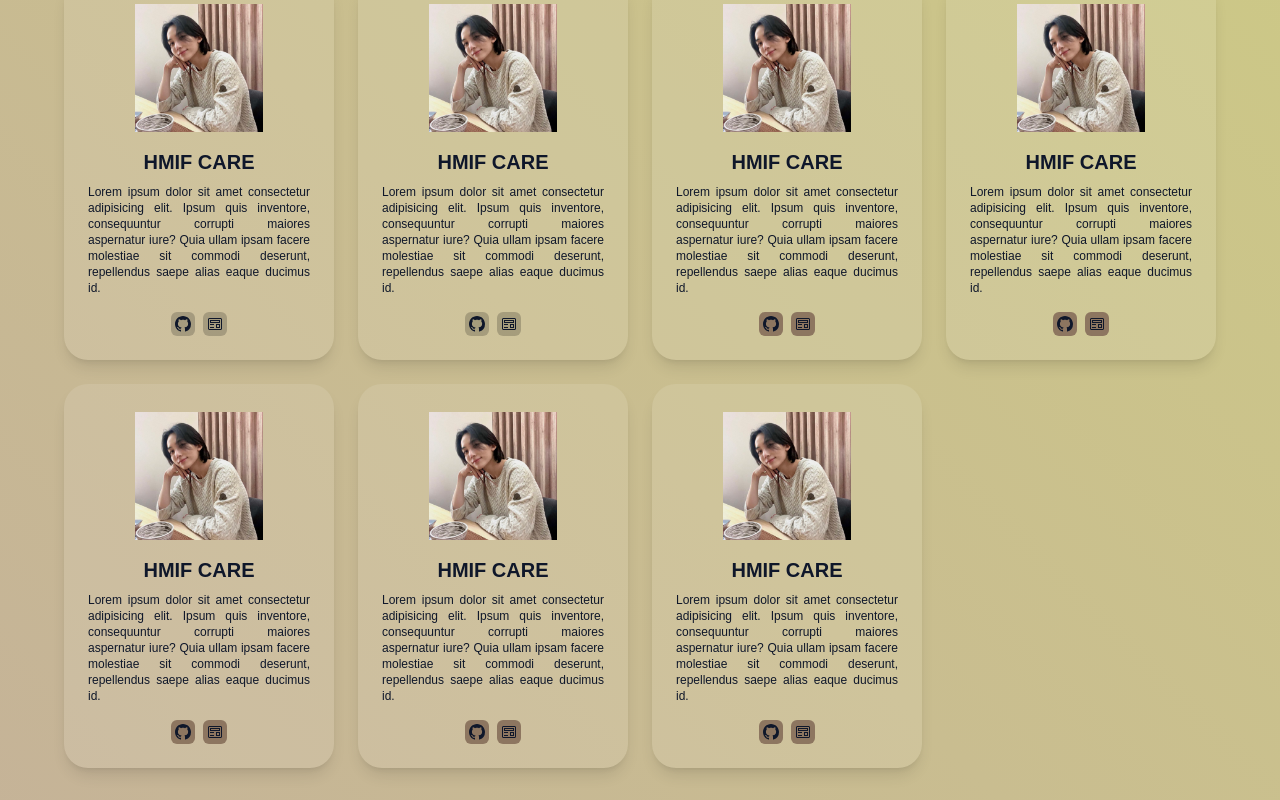
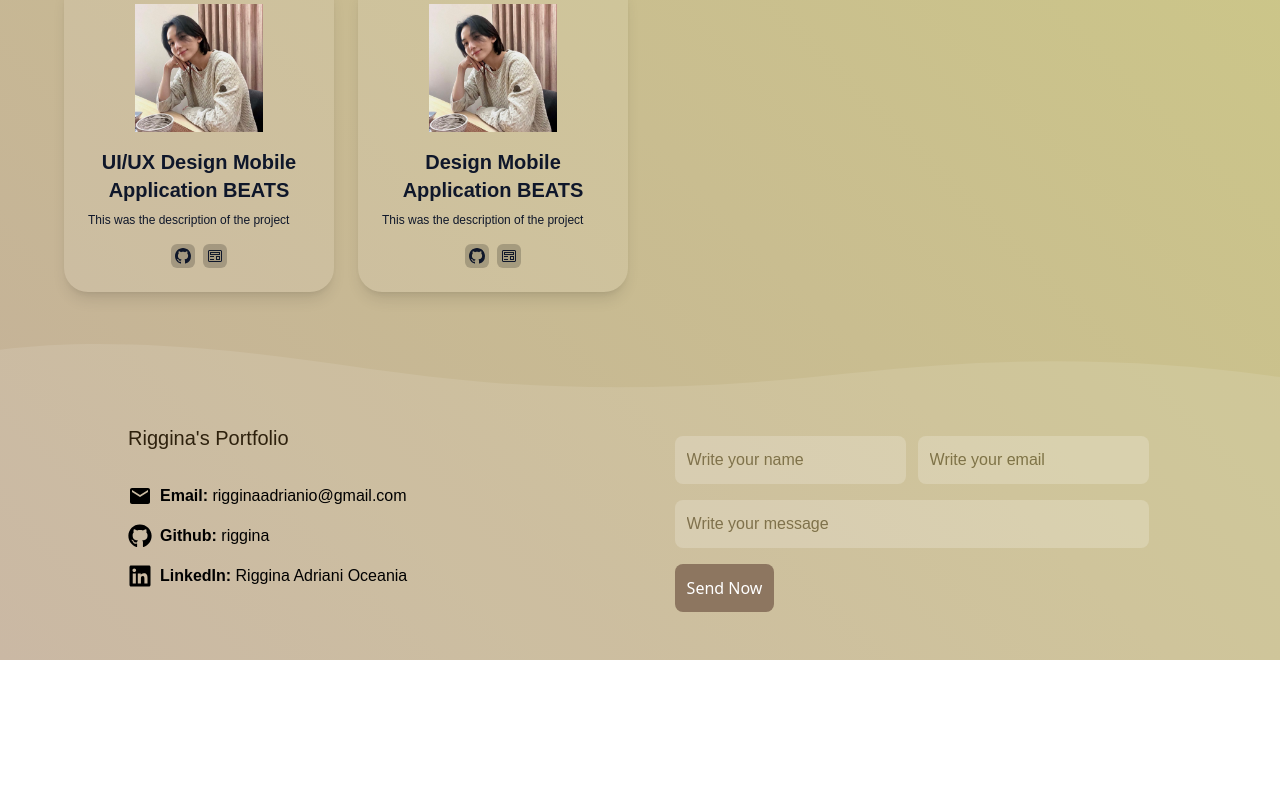
Before and after one commit to riggina/portfolio, a React (Create React App) app: page / in a window 1280 px wide. Shown: the part 1600-2400 px from the top of the page. After the commit the page ends 2260 px from the top, so only its background shows below. Built offline with nearby package versions, Linux system fonts and the light colour scheme.

Commit message:
adding file.json for projects

```diff
--- a/src/components/sections/Landing.jsx
+++ b/src/components/sections/Landing.jsx
@@ -20,8 +20,8 @@ export default function Landing() {
                                     d="M336.2,130.05C261.69,118,16.52,122,20.65,244.29c4.17,123,484.3,299.8,734.57,108.37,244-186.65-337.91-311-546.54-268.47"
                                     fill="none"
                                     stroke="#E5EB90"
-                                    stroke-miterlimit="10"
-                                    stroke-width="8" />
+                                    strokeMiterlimit="10"
+                                    strokeWidth="8" />
                             </svg>
                         </span>
                     </h1>
@@ -35,7 +35,7 @@ export default function Landing() {
                 </div>
                 <div className="flex items-center absolute bottom-1/2 right-1 rotate-90 tracking-wide">
                     <span className="font-poppins mr-4 text-xs">Scroll Down</span>
-                    <PiMouseSimpleThin size={25} color={'#000000'} stroke-width="2" className="-rotate-90"/>
+                    <PiMouseSimpleThin size={25} color={'#000000'} strokeWidth="2" className="-rotate-90"/>
                 </div>
             </div>
         </>
--- a/src/components/sections/Projects.jsx
+++ b/src/components/sections/Projects.jsx
@@ -3,6 +3,7 @@ import jh from '../../assets/jh.jpg'
 import Card from '../partials/Card';
 import {BsGithub} from 'react-icons/bs';
 import {VscPreview} from 'react-icons/vsc';
+import project from '../../local-json/project.json';
 
 
 export default function Projects() {
@@ -13,11 +14,10 @@ export default function Projects() {
           <h1 className='text-7xl font-unbounded text-judgedark opacity-90'>Project My Project My Project My </h1>
         </div>
         <div className='mx-auto max-w-6xl grid grid-cols-4 xs:grid-cols-2 gap-6 group'>
-          <Card imgSrc={jh}>
-            <h3 className='text-xl font-bold font-unbounded mb-2 text-center'>HMIF CARE</h3>
-            <p className='font-poppins font-thin text-xs text-justify'>Lorem ipsum dolor sit amet consectetur adipisicing elit.
-              Ipsum quis inventore, consequuntur corrupti maiores aspernatur iure?
-              Quia ullam ipsam facere molestiae sit commodi deserunt, repellendus saepe alias eaque ducimus id.</p>
+        {project.projects && project.projects.map(({ id, title, description}) => (
+          <Card imgSrc={jh} key={id}>
+            <h3 className='text-xl font-bold font-unbounded mb-2 text-center'>{title}</h3>
+            <p className='font-poppins font-thin text-xs text-justify'>{description}</p>
             <div className='space-x-2 mt-4 flex justify-center'>
               <button className='btn p-1 bg-black/20 rounded-md'>
                 <BsGithub/>
@@ -26,91 +26,9 @@ export default function Projects() {
                 <VscPreview/>
               </button>
             </div>
-          </Card>
-          <Card imgSrc={jh}>
-            <h3 className='text-xl font-bold font-unbounded mb-2 text-center'>HMIF CARE</h3>
-            <p className='font-poppins font-thin text-xs text-justify'>Lorem ipsum dolor sit amet consectetur adipisicing elit.
-              Ipsum quis inventore, consequuntur corrupti maiores aspernatur iure?
-              Quia ullam ipsam facere molestiae sit commodi deserunt, repellendus saepe alias eaque ducimus id.</p>
-            <div className='space-x-2 mt-4 flex justify-center'>
-              <button className='btn p-1 bg-black/20 rounded-md'>
-                <BsGithub/>
-              </button>
-              <button className='btn p-1 bg-black/20 rounded-md'>
-                <VscPreview/>
-              </button>
-            </div>
-          </Card>
-          <Card imgSrc={jh}>
-            <h3 className='text-xl font-bold font-unbounded mb-2 text-center'>HMIF CARE</h3>
-            <p className='font-poppins font-thin text-xs text-justify'>Lorem ipsum dolor sit amet consectetur adipisicing elit.
-              Ipsum quis inventore, consequuntur corrupti maiores aspernatur iure?
-              Quia ullam ipsam facere molestiae sit commodi deserunt, repellendus saepe alias eaque ducimus id.</p>
-            <div className='space-x-2 mt-4 flex justify-center'>
-              <button className='btn p-1 bg-rodeo rounded-md'>
-                <BsGithub/>
-              </button>
-              <button className='btn p-1 bg-rodeo rounded-md'>
-                <VscPreview/>
-              </button>
-            </div>
-          </Card>
-          <Card imgSrc={jh}>
-            <h3 className='text-xl font-bold font-unbounded mb-2 text-center'>HMIF CARE</h3>
-            <p className='font-poppins font-thin text-xs text-justify'>Lorem ipsum dolor sit amet consectetur adipisicing elit.
-              Ipsum quis inventore, consequuntur corrupti maiores aspernatur iure?
-              Quia ullam ipsam facere molestiae sit commodi deserunt, repellendus saepe alias eaque ducimus id.</p>
-            <div className='space-x-2 mt-4 flex justify-center'>
-              <button className='btn p-1 bg-rodeo rounded-md'>
-                <BsGithub/>
-              </button>
-              <button className='btn p-1 bg-rodeo rounded-md'>
-                <VscPreview/>
-              </button>
-            </div>
-          </Card>
-          <Card imgSrc={jh}>
-            <h3 className='text-xl font-bold font-unbounded mb-2 text-center'>HMIF CARE</h3>
-            <p className='font-poppins font-thin text-xs text-justify'>Lorem ipsum dolor sit amet consectetur adipisicing elit.
-              Ipsum quis inventore, consequuntur corrupti maiores aspernatur iure?
-              Quia ullam ipsam facere molestiae sit commodi deserunt, repellendus saepe alias eaque ducimus id.</p>
-            <div className='space-x-2 mt-4 flex justify-center'>
-              <button className='btn p-1 bg-rodeo rounded-md'>
-                <BsGithub/>
-              </button>
-              <button className='btn p-1 bg-rodeo rounded-md'>
-                <VscPreview/>
-              </button>
-            </div>
-          </Card>
-          <Card imgSrc={jh}>
-            <h3 className='text-xl font-bold font-unbounded mb-2 text-center'>HMIF CARE</h3>
-            <p className='font-poppins font-thin text-xs text-justify'>Lorem ipsum dolor sit amet consectetur adipisicing elit.
-              Ipsum quis inventore, consequuntur corrupti maiores aspernatur iure?
-              Quia ullam ipsam facere molestiae sit commodi deserunt, repellendus saepe alias eaque ducimus id.</p>
-            <div className='space-x-2 mt-4 flex justify-center'>
-              <button className='btn p-1 bg-rodeo rounded-md'>
-                <BsGithub/>
-              </button>
-              <button className='btn p-1 bg-rodeo rounded-md'>
-                <VscPreview/>
-              </button>
-            </div>
-          </Card>
-          <Card imgSrc={jh}>
-            <h3 className='text-xl font-bold font-unbounded mb-2 text-center'>HMIF CARE</h3>
-            <p className='font-poppins font-thin text-xs text-justify'>Lorem ipsum dolor sit amet consectetur adipisicing elit.
-              Ipsum quis inventore, consequuntur corrupti maiores aspernatur iure?
-              Quia ullam ipsam facere molestiae sit commodi deserunt, repellendus saepe alias eaque ducimus id.</p>
-            <div className='space-x-2 mt-4 flex justify-center'>
-              <button className='btn p-1 bg-rodeo rounded-md'>
-                <BsGithub/>
-              </button>
-              <button className='btn p-1 bg-rodeo rounded-md'>
-                <VscPreview/>
-              </button>
-            </div>
-          </Card>
+        </Card>
+        ))}
+
         </div>
       </div>
     </>
--- /dev/null
+++ b/src/local-json/project.json
@@ -0,0 +1,18 @@
+{
+  "projects": [
+    {
+      "id": 1,
+      "title": "UI/UX Design Mobile Application BEATS",
+      "description": "This was the description of the project",
+      "titleLink": "Github",
+      "link": "github.com/riggina/dss_hybrid_method"
+    },
+    {
+      "id": 2,
+      "title": "Design Mobile Application BEATS",
+      "description": "This was the description of the project",
+      "titleLink": "Github",
+      "link": "github.com/riggina/dss_hybrid_method"
+    }
+  ]
+}
```
